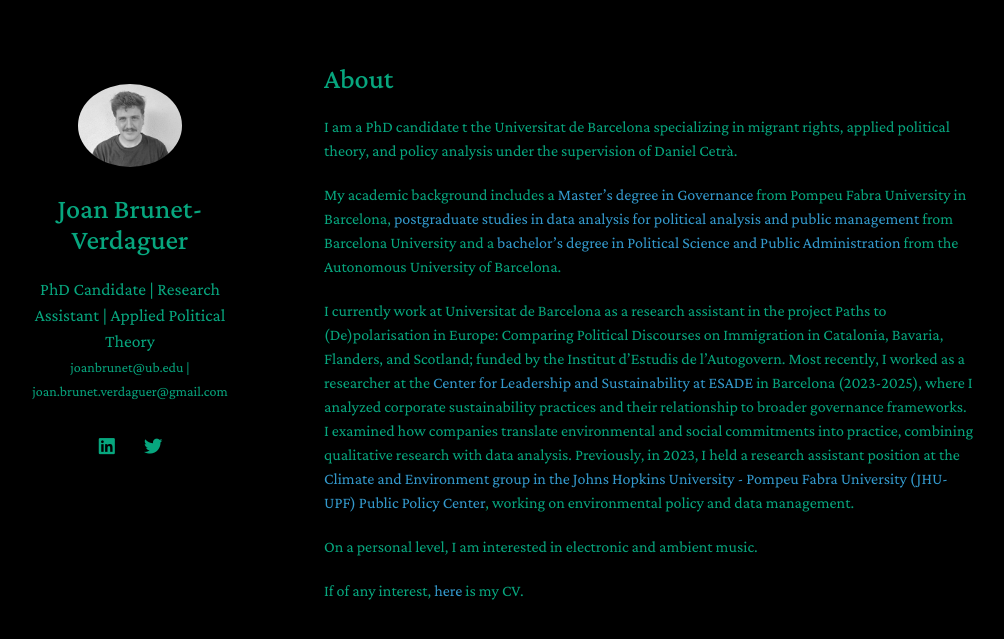
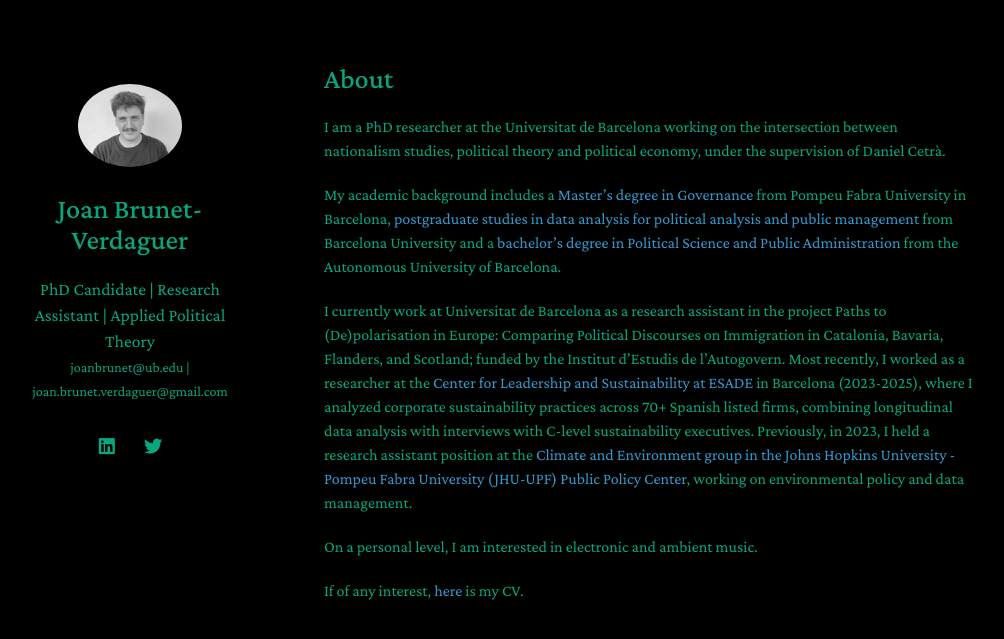
Before and after one commit to joanbrunet/joanbrunet.github.io, a Jekyll site: the page built from index.md, in a window 1280 px wide. Shown: the top 639 px of the page, without its empty margins (146-1150 px from the left). Built offline with Jekyll 4.4.1, drawn with Linux system fonts in a browser that asks for light colours; nearby versions of some CDN libraries; a style sheet for code colours, icons or effects is not loaded; our own code applies the rules of GitHub Pages for plain Markdown files.

Commit message:
Update index.md

```diff
--- a/index.md
+++ b/index.md
@@ -4,11 +4,11 @@ layout: homepage
 
 # About
 
-  I am a PhD candidate t the Universitat de Barcelona specializing in migrant rights, applied political theory, and policy analysis under the supervision of Daniel Cetrà.
+  I am a PhD researcher at the Universitat de Barcelona working on the intersection between nationalism studies, political theory and political economy, under the supervision of Daniel Cetrà.
 
-  My academic background includes a [Master's degree in Governance](https://www.upf.edu/web/masters/master-en-democracies-actuals-nacionalisme-federalisme-i-multiculturalitat) from Pompeu Fabra University in Barcelona, [postgraduate studies in data analysis for political analysis and public management](https://www.ub.edu/analista-de-dades/) from Barcelona University and a [bachelor's degree in Political Science and Public Administration](https://www.uab.cat/web/estudiar/ehea-degrees/general-information-1216708259085.html?param1=1228291015798) from the Autonomous University of Barcelona.
+  My academic background includes a [Master's degree in Governance](https://www.upf.edu/web/master-governance) from Pompeu Fabra University in Barcelona, [postgraduate studies in data analysis for political analysis and public management](https://www.ub.edu/analista-de-dades/) from Barcelona University and a [bachelor's degree in Political Science and Public Administration](https://www.uab.cat/web/estudiar/ehea-degrees/general-information-1216708259085.html?param1=1228291015798) from the Autonomous University of Barcelona.
 
-I currently work at Universitat de Barcelona as a research assistant in the project Paths to (De)polarisation in Europe: Comparing Political Discourses on Immigration in Catalonia, Bavaria, Flanders, and Scotland; funded by the Institut d'Estudis de l'Autogovern.  Most recently, I worked as a researcher at the [Center for Leadership and Sustainability at ESADE](https://www.esade.edu/faculty-research/es/catedra-liderazgos-y-sostenibilidad) in Barcelona (2023-2025), where I analyzed corporate sustainability practices and their relationship to broader governance frameworks. I examined how companies translate environmental and social commitments into practice, combining qualitative research with data analysis. Previously, in 2023, I held a research assistant position at the [Climate and Environment group in the Johns Hopkins University - Pompeu Fabra University (JHU-UPF) Public Policy Center](https://www.upf.edu/web/jhu-ppc/climate), working on environmental policy and data management.
+I currently work at Universitat de Barcelona as a research assistant in the project Paths to (De)polarisation in Europe: Comparing Political Discourses on Immigration in Catalonia, Bavaria, Flanders, and Scotland; funded by the Institut d'Estudis de l'Autogovern. Most recently, I worked as a researcher at the [Center for Leadership and Sustainability at ESADE](https://www.esade.edu/faculty-research/es/catedra-liderazgos-y-sostenibilidad) in Barcelona (2023-2025), where I analyzed corporate sustainability practices across 70+ Spanish listed firms, combining longitudinal data analysis with interviews with C-level sustainability executives. Previously, in 2023, I held a research assistant position at the [Climate and Environment group in the Johns Hopkins University - Pompeu Fabra University (JHU-UPF) Public Policy Center](https://www.upf.edu/web/jhu-ppc/climate), working on environmental policy and data management.
 
 
 On a personal level, I am interested in electronic and ambient music.
```
